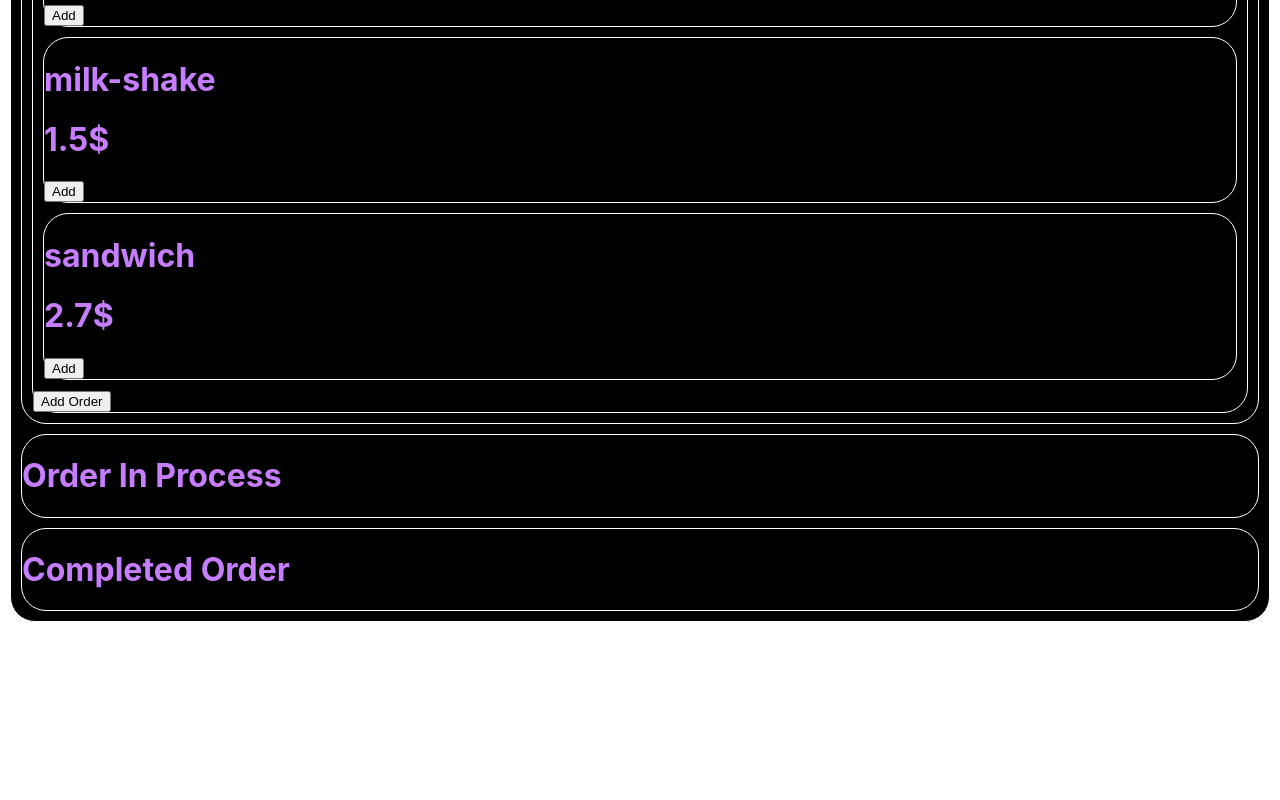
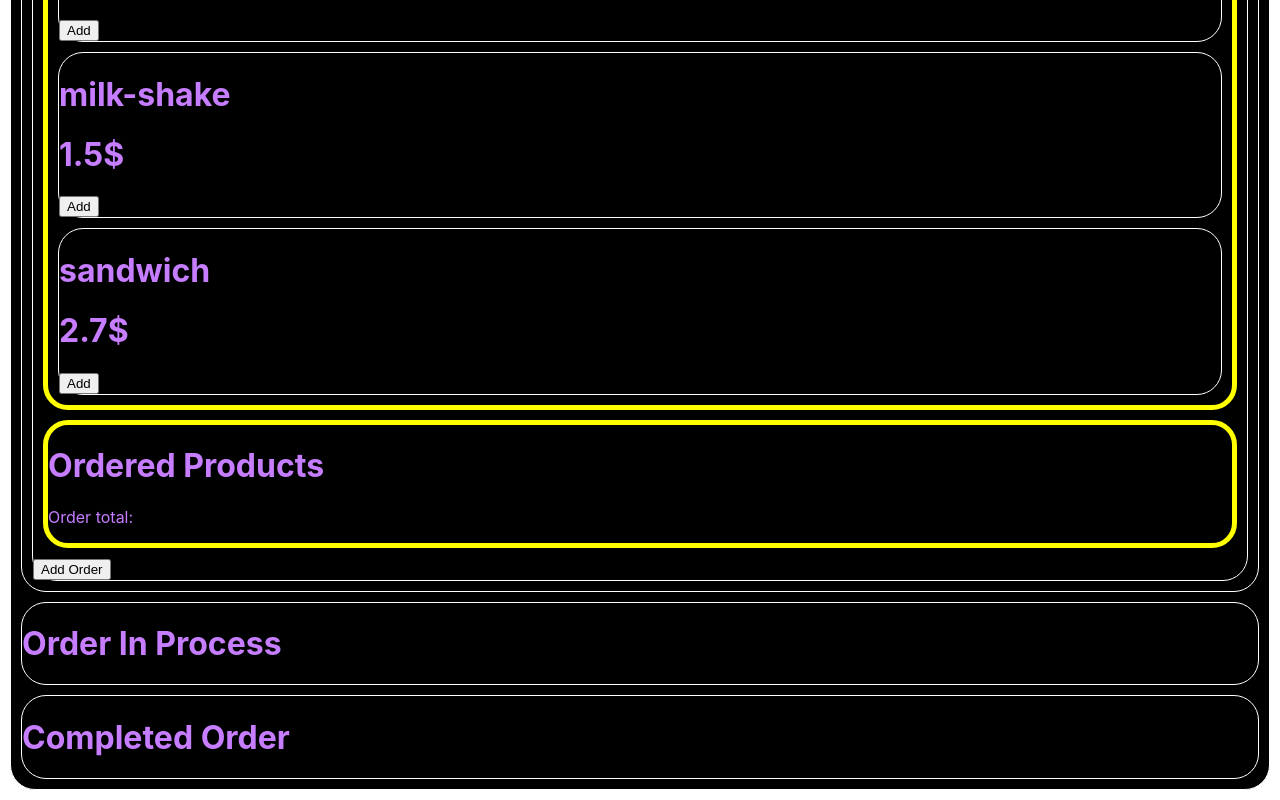
Before and after one commit to Filippos-Serris/order-system, a React (Create React App) app: page / in a window 1280 px wide. Shown: the part 436-1236 px from the top of the page. Before the commit the page ends 1068 px from the top, so only its background shows below. Built offline with nearby package versions, Linux system fonts and the light colour scheme.

Commit message:
Optimizing ordered products

```diff
--- a/src/components/NewOrder/Order/Cart.js
+++ b/src/components/NewOrder/Order/Cart.js
@@ -21,10 +21,9 @@ const PRODUCT_LIST = [
   },
 ];
 
-const ORDERED_PRODUCTS = [];
-
+//-----------------------------------------------------------------------------------------------
 function Cart() {
-  const [orderedProduct, setOrderedProduct] = useState(ORDERED_PRODUCTS);
+  const [orderedProduct, setOrderedProduct] = useState([]);
 
   function addingProductHandler(productToAdd) {
     //console.log("from cart component " + JSON.stringify(productToAdd));
@@ -32,12 +31,19 @@ function Cart() {
     setOrderedProduct((prevState) => {
       return [...prevState, productToAdd];
     });
+
+    orderTotal();
   }
 
+  function orderTotal() {
+    const total = orderedProduct.map((object) => object.price);
+    console.log(total);
+  }
+  //-------------------------------------------------------------------------------------------------
   return (
-    <Card className="cart">
+    <Card>
+      <Card className="bold_border">
         <h1>Products</h1>
-
         {PRODUCT_LIST.map((product) => (
           <Product
             addingProduct={addingProductHandler}
@@ -47,15 +53,20 @@ function Cart() {
             price={product.price}
           />
         ))}
+      </Card>
 
+      <Card className="bold_border">
+        <h1>Ordered Products</h1>
         {orderedProduct.map((orderedProd) => (
           <Product
-          key={orderedProd.id}
+            key={Math.random().toString()}
             id={orderedProd.id}
             title={orderedProd.title}
             price={orderedProd.price}
           />
         ))}
+        <p>Order total: {/* {orderTotal} */}</p>
+      </Card>
 
       <button>Add Order</button>
     </Card>
--- a/src/components/UI/Card.css
+++ b/src/components/UI/Card.css
@@ -9,3 +9,7 @@
 .customer_info {
   text-align: center;
 }
+
+.bold_border {
+  border: solid 5px yellow;
+}
```
Lines whose indentation alone changed are shown as unchanged.
